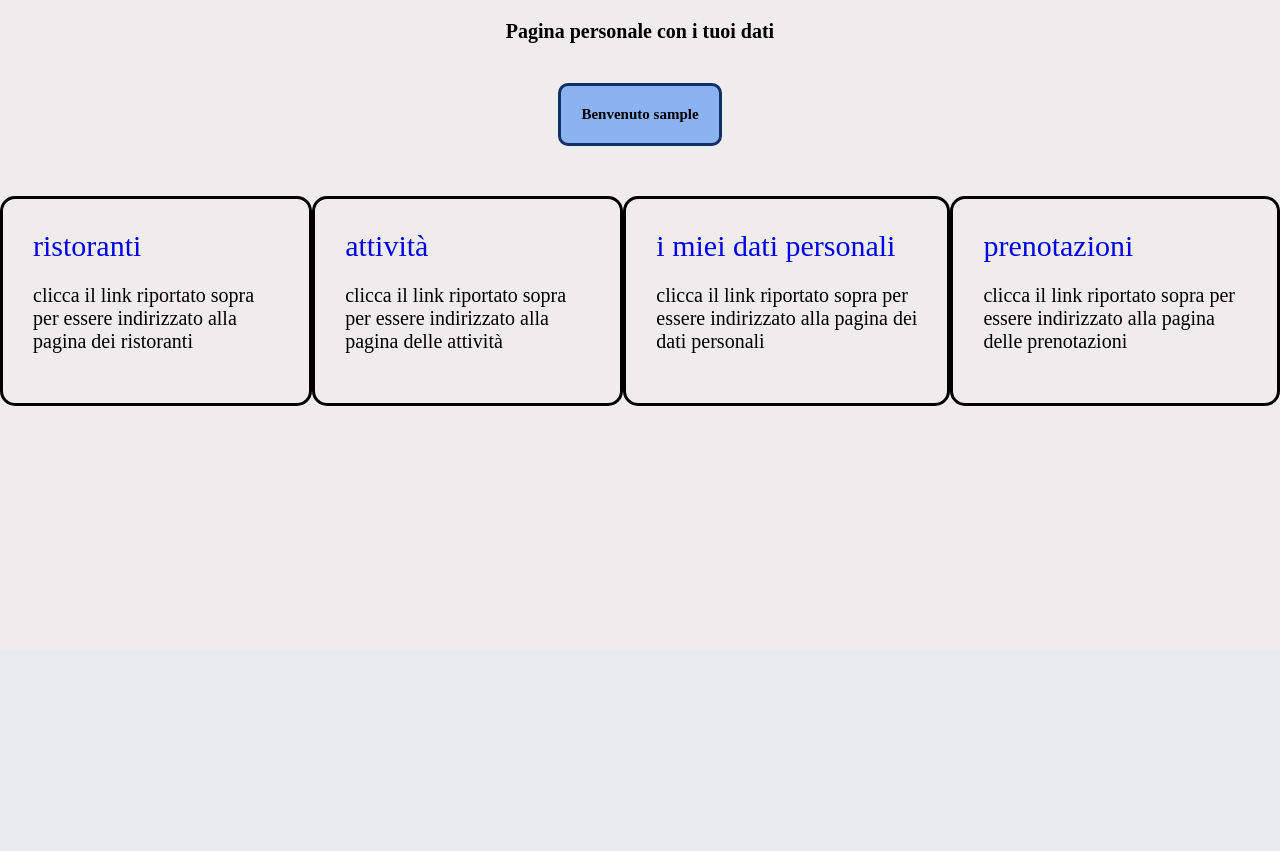
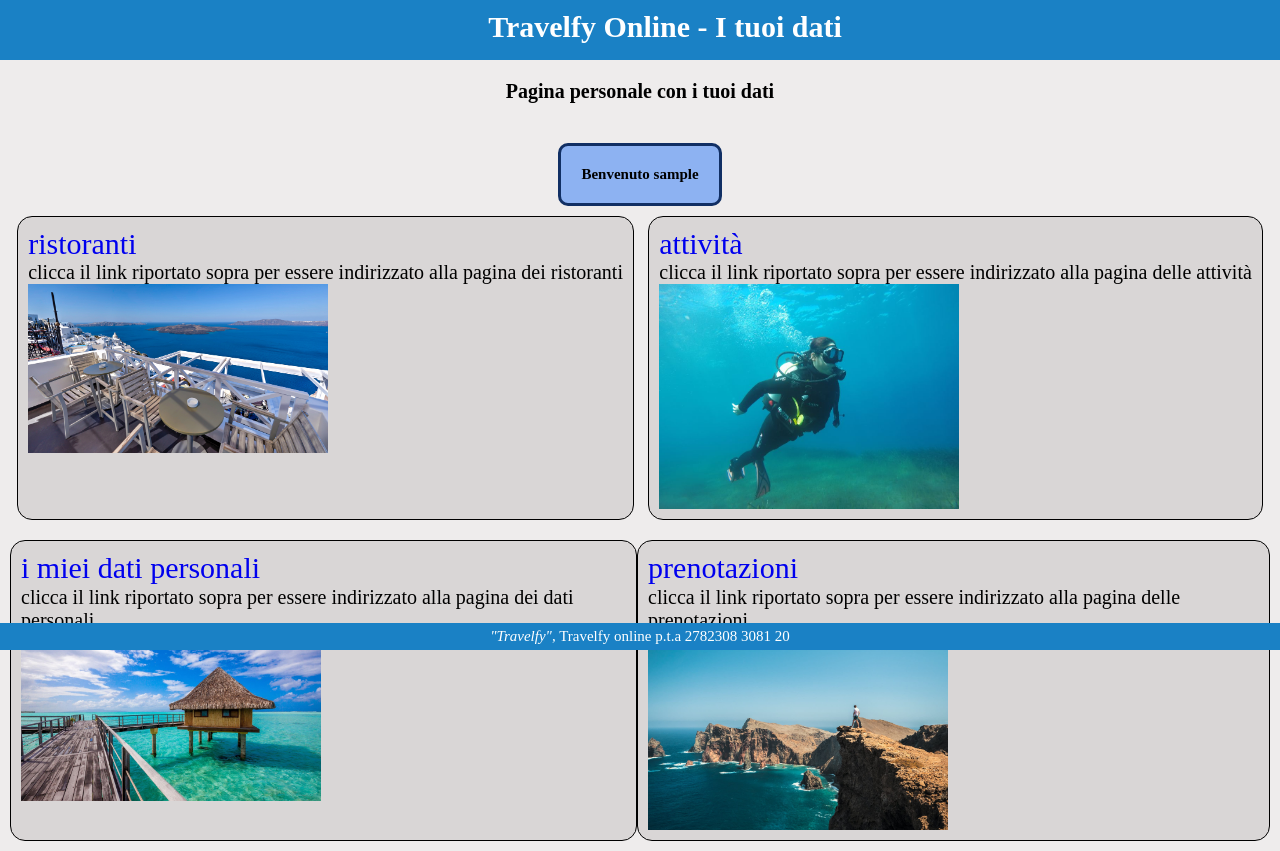
Before and after one commit to SanjeevUmapathy/progetto_php, a PHP site: page /pagina_addetto.php in a window 1280 px wide. Shown: the part 150-1001 px from the top of the page. Before the commit the page ends 556 px from the top, so only its background shows below. Run offline with PHP 8.4, Linux system fonts and the light colour scheme; the visitor is signed in with stand-in values (Sample User, id 1).

Commit message:
sistemazione_pagina_addetto

```diff
--- a/pagine/login.php
+++ b/pagine/login.php
@@ -137,7 +137,7 @@
 
 		?>
 
-<!-- -->
+
 <footer class="piedatore">
 	<?php
 		include('footer.php')
--- a/pagine/pagina_addetto.php
+++ b/pagine/pagina_addetto.php
@@ -28,14 +28,11 @@
                 </ul>
             </nav>
         </div>
-        <div class="firstnav">
-            <nav>
-                <ul>
+    </header>
 
-                </ul>
-            </nav>
-        </div>
-    </header>
+    <div class="titolologin">
+    	<h1 class="travelfy_login">Travelfy Online - I tuoi dati</h1>
+    </div>
 
     <main>
         <div class="titolo"><h1 align="center">Pagina personale con i tuoi dati</h1></div>
@@ -49,29 +46,50 @@
         <div class="gestione_dati">
             <div class="dati_pagina">
                 <a href="ristoranti.php">ristoranti</a>
-                <p>
+                <div>
                     clicca il link riportato sopra per essere indirizzato alla pagina dei ristoranti
-                </p>
+                </div>
+                <div class="immagine_div">
+                    <img src="../immagini/restaurant1.jpg" height=300px width=300px>
+                </div>
             </div>
             <div class="dati_pagina">
                 <a href="attivita.php">attività</a>
-                <p>
+                <div>
                     clicca il link riportato sopra per essere indirizzato alla pagina delle attività
-                </p>
+                </div>
+                <div class="immagine_div">
+                <img src="../immagini/activity2.jpg" height=300px width=300px>
+                </div>
             </div>
+        </div>
+
+        <div class="gestione_dati">
             <div class="dati_pagina">
                 <a href="dati_personali.php">i miei dati personali</a>
-                <p>
+                <div>
                     clicca il link riportato sopra per essere indirizzato alla pagina dei dati personali
-                </p>
+                </div>
+                <div class="immagine_div">
+                <img src="../immagini/papeete.jpg" height=300px width=300px>
+                </div>
             </div>
             <div class="dati_pagina">
                 <a href="prenotazioni.php">prenotazioni</a>
-                <p>
+                <div>
                     clicca il link riportato sopra per essere indirizzato alla pagina delle prenotazioni
-                </p>
+                </div>
+                <div class="immagine_div">
+                <img src="../immagini/madeira.jpg" height=300px width=300px>
+                </div>
             </div>
         </div>
 
     </main>
+
+    <footer class="piedatore">
+	<?php
+		include('footer.php')
+	?>
+</footer>
 </body>
--- a/style.css
+++ b/style.css
@@ -132,14 +132,13 @@ div.p2{width: 50%;}
 ------------------------------------------------------------*/
 .titolo{padding: 20px;}
 .riga{justify-content: space-between; padding-top: 20px;}
-.benvenuto{border: solid #112f64 3px; margin: auto; display: inline-block; justify-content: center; border-radius: 10px; background-color: #8db2f2;}
+.benvenuto{border: solid #112f64 3px; margin: auto; justify-content: center; border-radius: 10px; background-color: #8db2f2;}
 .benvenuto h2{text-align: center; padding: 20px; }
-.gestione_dati{display: flex; justify-content: space-around;padding-top: 50px;}
+.gestione_dati{display: flex; justify-content: space-around;padding-top: 20px; padding-bottom: 20px;}
 .gestione_dati div a{font-size: 30px}
-.gestione_dati div{font-size: 20px; border: 3px solid black; padding: 30px; margin: auto; border-radius: 15px;
+.gestione_dati{font-size: 20px; padding: 10px; border-radius: 15px;}
+.dati_pagina{border: 1px solid black; padding: 10px; border-radius: 15px; background-color: #d9d6d6 ;}
 
-
-}
 /*--------------------------------------------------------------
 # Media
 --------------------------------------------------------------*/
```
Also changed, not shown: pagine/pagina_cliente.php (+10 -3 lines).
